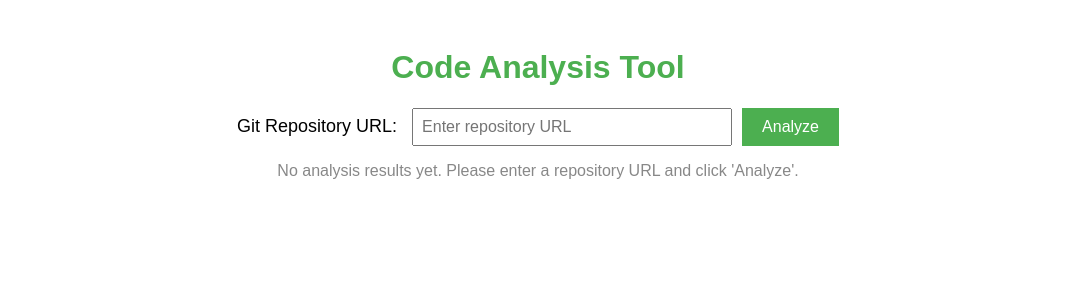
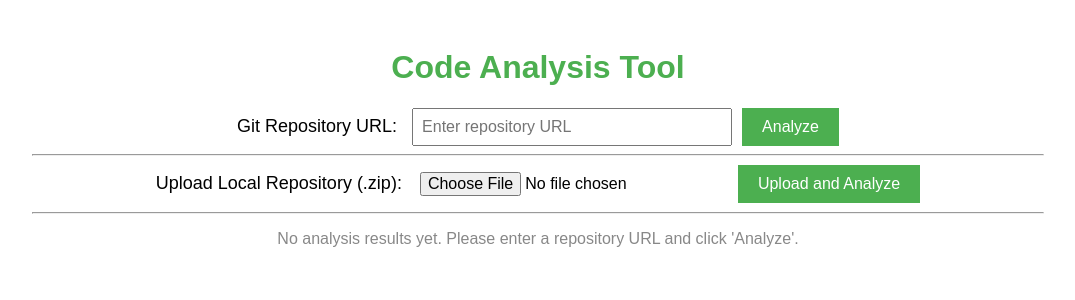
Before and after one commit to danielpodgornyy/code-analysis-tool, an Angular app in the folder Angular/fronend-analysis/: page / in a window 1280 px wide. Shown: the top 300 px of the page, without its empty margins (102-1177 px from the left). Built offline with nearby package versions, Linux system fonts and the light colour scheme.

Commit message:
Render git urls and file upload front-end only

```diff
--- a/Angular/fronend-analysis/src/app/app.component.html
+++ b/Angular/fronend-analysis/src/app/app.component.html
@@ -7,11 +7,22 @@
     type="text"
     placeholder="Enter repository URL"
   />
-  <button (click)="analyze()">Analyze</button>
+  <button (click)="analyzeGitRepo()">Analyze</button>
+
+  <hr />
+
+  <label for="fileUpload">Upload Local Repository (.zip):</label>
+  <input id="fileUpload" type="file" (change)="onFileSelected($event)" accept=".zip" />
+  <button (click)="uploadLocalRepo()">Upload and Analyze</button>
+
+  <hr />
+
 
   <div *ngIf="output" class="output-container">
     <h2>Analysis Results:</h2>
     <pre class="analysis-results">{{ output }}</pre>
+    <!-- <pre *ngIf="output.files">Files: {{ output.files | json }}</pre>
+    <pre *ngIf="output.analysis">Analysis: {{ output.analysis | json }}</pre> -->
   </div>
 
   <div *ngIf="!output">
--- a/Angular/fronend-analysis/src/app/app.component.ts
+++ b/Angular/fronend-analysis/src/app/app.component.ts
@@ -16,11 +16,12 @@ export class AppComponent {
   repoPath = '';
   output = '';
   analysisResults: any = {};  // Store analysis results for display
+  selectedFile: File | null = null;
 
 
   constructor(private http: HttpClient) {}
 
-  analyze() {
+  analyzeGitRepo() {
     if (this.repoUrl.trim() === '') {
       alert('Please enter a valid repository URL.');
       return;
@@ -28,7 +29,7 @@ export class AppComponent {
 
     const requestBody = { repo_url: this.repoUrl };  // Ensure repo_url is correctly passed
 
-    this.http.post<AnalysisResponse>('http://127.0.0.1:5000/run-analyzer', requestBody)
+    this.http.post<AnalysisResponse>('https://code-analysis-tool-7jn9.onrender.com/run-analyzer', requestBody)
       .pipe(
         catchError(error => {
           console.error('Error:', error);
@@ -52,10 +53,45 @@ export class AppComponent {
       );
   }
 
+  /** Handle file selection */
+  onFileSelected(event: any) {
+    this.selectedFile = event.target.files[0];
+  }
+
+  /** Upload local `.zip` file for analysis */
+  uploadLocalRepo() {
+    if (!this.selectedFile) {
+      alert('Please select a ZIP file to upload.');
+      return;
+    }
+
+    const formData = new FormData();
+    formData.append('file', this.selectedFile);
+
+    this.http.post<AnalysisResponse>('https://code-analysis-tool-7jn9.onrender.com/run-analyzer', formData)
+      .pipe(
+        catchError(error => {
+          console.error('Error:', error);
+          return throwError(error);
+        })
+      )
+      .subscribe(
+        response => {
+          console.log('Analysis response:', response);
+          this.analysisResults = response.analysis;
+          this.output = this.constructOutput(response.files, this.analysisResults);
+        },
+        error => {
+          console.error('Request failed:', error);
+          this.output = 'An error occurred while analyzing the uploaded ZIP file.';
+        }
+      );
+  }
+
+  /** Format analysis results for display */
   constructOutput(files: string[], analysis: any): string {
     let resultOutput = '';
 
-    // Check if there are any files to analyze
     if (files.length === 0) {
       resultOutput += 'No files found in the repository.\n';
     } else {
@@ -64,7 +100,6 @@ export class AppComponent {
         resultOutput += `\n- ${file}`;
       });
 
-      // Analyze each file's issues
       resultOutput += '\n\nAnalysis Results:\n';
       Object.keys(analysis).forEach(file => {
         const fileIssues = analysis[file];
```
Also changed, not shown: 1 other file (tests, documents, lock files or other folders).
